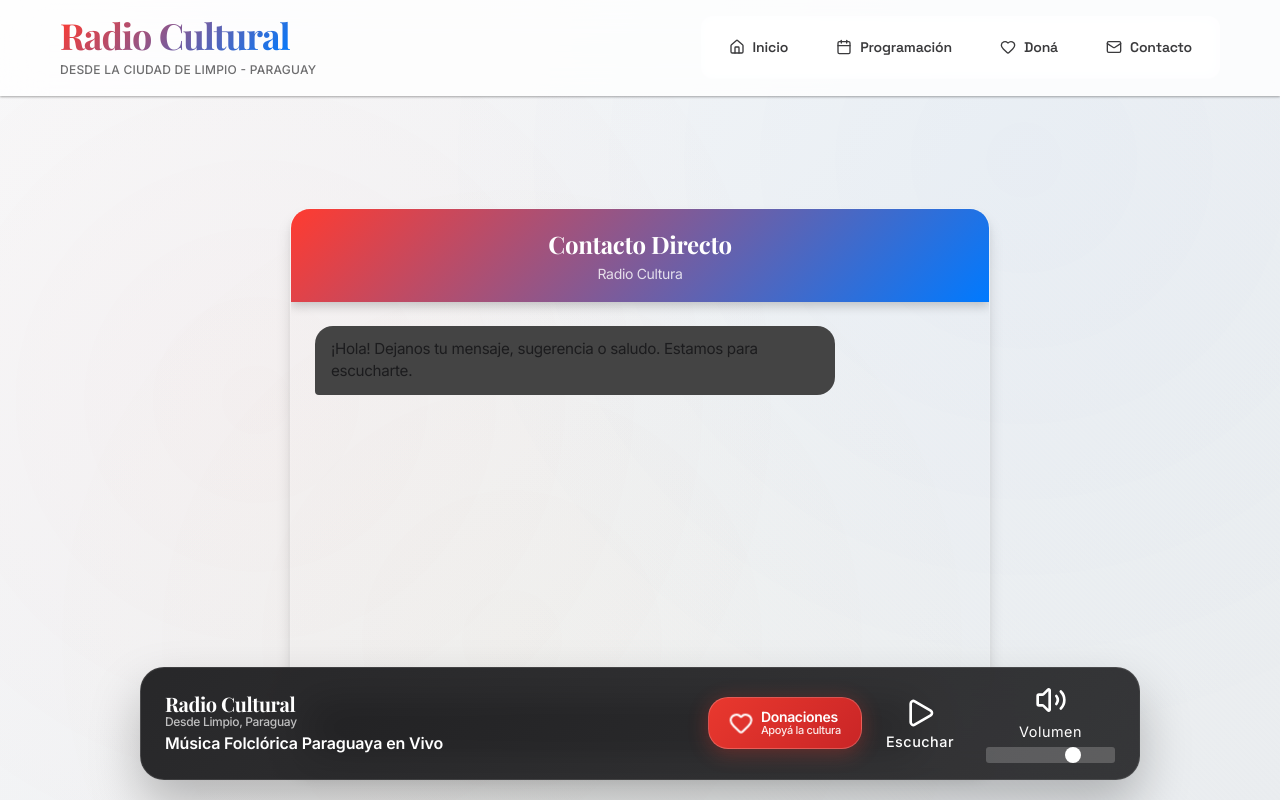
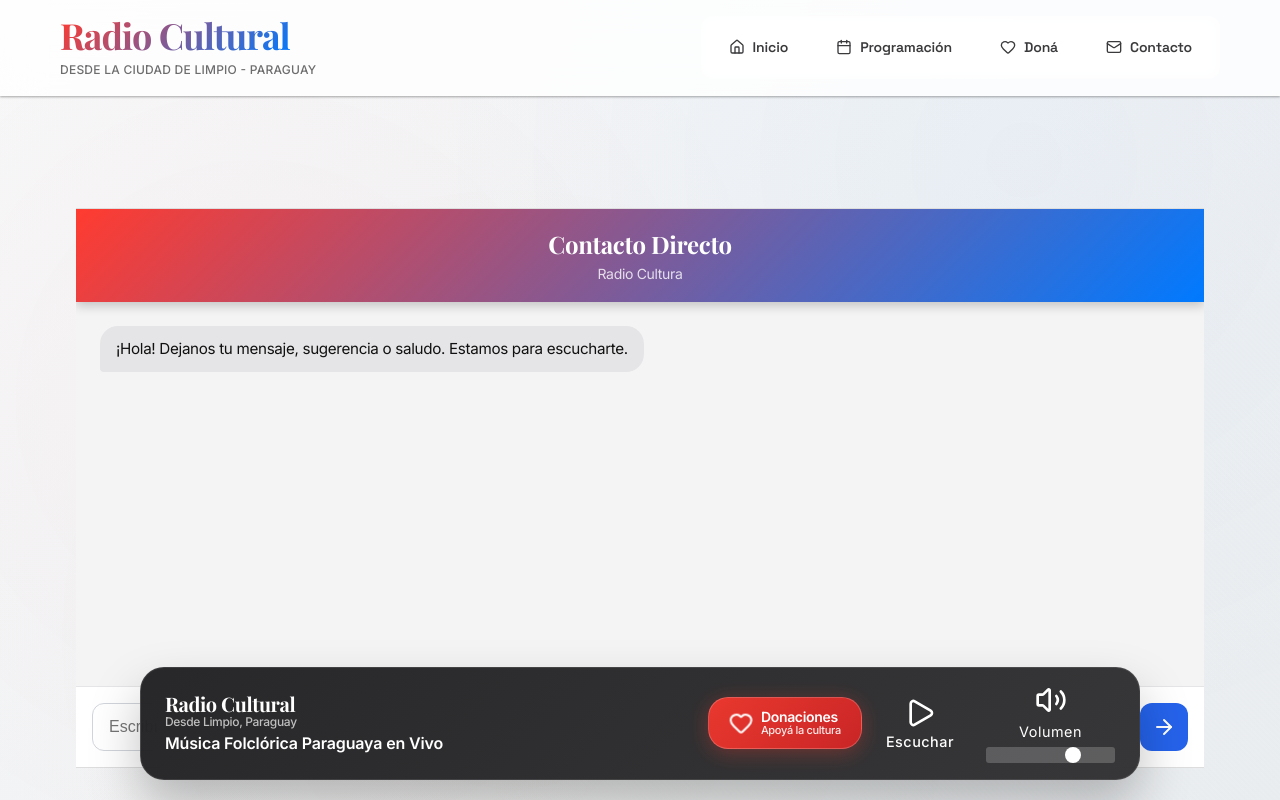
Before and after one commit to pmilciades182/radiocultural, a React (Vite) app: page /contacto in a window 1280 px wide. Shown: the top 800 px of the page. Built offline with nearby package versions, Linux system fonts and the light colour scheme.

Commit message:
feat: implement chat-based contact interface with real-time messaging

```diff
--- a/src/App.css
+++ b/src/App.css
@@ -2594,16 +2594,17 @@ body {
 
 .chat-container {
   width: 100%;
-  max-width: 700px;
-  height: 70vh;
+  max-width: 100%; /* Ocupa todo el ancho disponible */
+  min-height: 70vh; /* Mantiene una altura mínima */
   display: flex;
   flex-direction: column;
-  background: var(--color-darker);
-  border-radius: var(--border-radius-lg);
+  background: #f4f4f5; /* FONDO CLARO */
+  border-radius: 0; /* Sin bordes redondeados */
   overflow: hidden;
-  box-shadow: var(--shadow-lg);
-  border: 1px solid rgba(255, 255, 255, 0.1);
-  color: var(--color-light); /* << CORRECCIÓN: Color de texto base para el chat */
+  box-shadow: none; /* Sin sombra */
+  color: #111; /* TEXTO OSCURO */
+  border-top: 1px solid #ddd;
+  border-bottom: 1px solid #ddd;
 }
 
 .chat-header {
@@ -2654,8 +2655,8 @@ body {
 }
 
 .message.bot p {
-  background: #444; /* Un gris ligeramente más claro para mejor contraste */
-  color: var(--color-light);
+  background: #e5e5e7; /* Burbuja de bot clara */
+  color: #111;
   border-bottom-left-radius: 4px;
 }
 
@@ -2664,25 +2665,25 @@ body {
 }
 
 .message.user p {
-  background: var(--color-primary);
-  color: white;
+  background: #dbeafe; /* Burbuja de usuario en azul claro */
+  color: #1e3a8a; /* Texto azul oscuro para contraste */
   border-bottom-right-radius: 4px;
 }
 
 .chat-input-form {
   display: flex;
   padding: 1rem;
-  background: var(--color-dark);
-  border-top: 1px solid rgba(255, 255, 255, 0.1);
+  background: #fff;
+  border-top: 1px solid #e5e5e7;
 }
 
 .chat-input-form input {
   flex-grow: 1;
   padding: 0.75rem 1rem;
-  border: 1px solid transparent;
+  border: 1px solid #d1d5db;
   border-radius: var(--border-radius);
-  background: #333;
-  color: var(--color-light); /* Aseguramos que el texto sea claro */
+  background: #fff;
+  color: #111;
   font-size: 1rem;
   outline: none;
   transition: border-color 0.2s;
@@ -2693,7 +2694,7 @@ body {
 }
 
 .chat-input-form button {
-  background: var(--color-primary);
+  background: #2563eb; /* Color de botón azul moderno */
   border: none;
   color: white;
   padding: 0.75rem;
@@ -2707,5 +2708,5 @@ body {
 }
 
 .chat-input-form button:hover {
-  background: #e60000;
-}
+  background: #1d4ed8; /* Azul más oscuro al pasar el mouse */
+}
```
